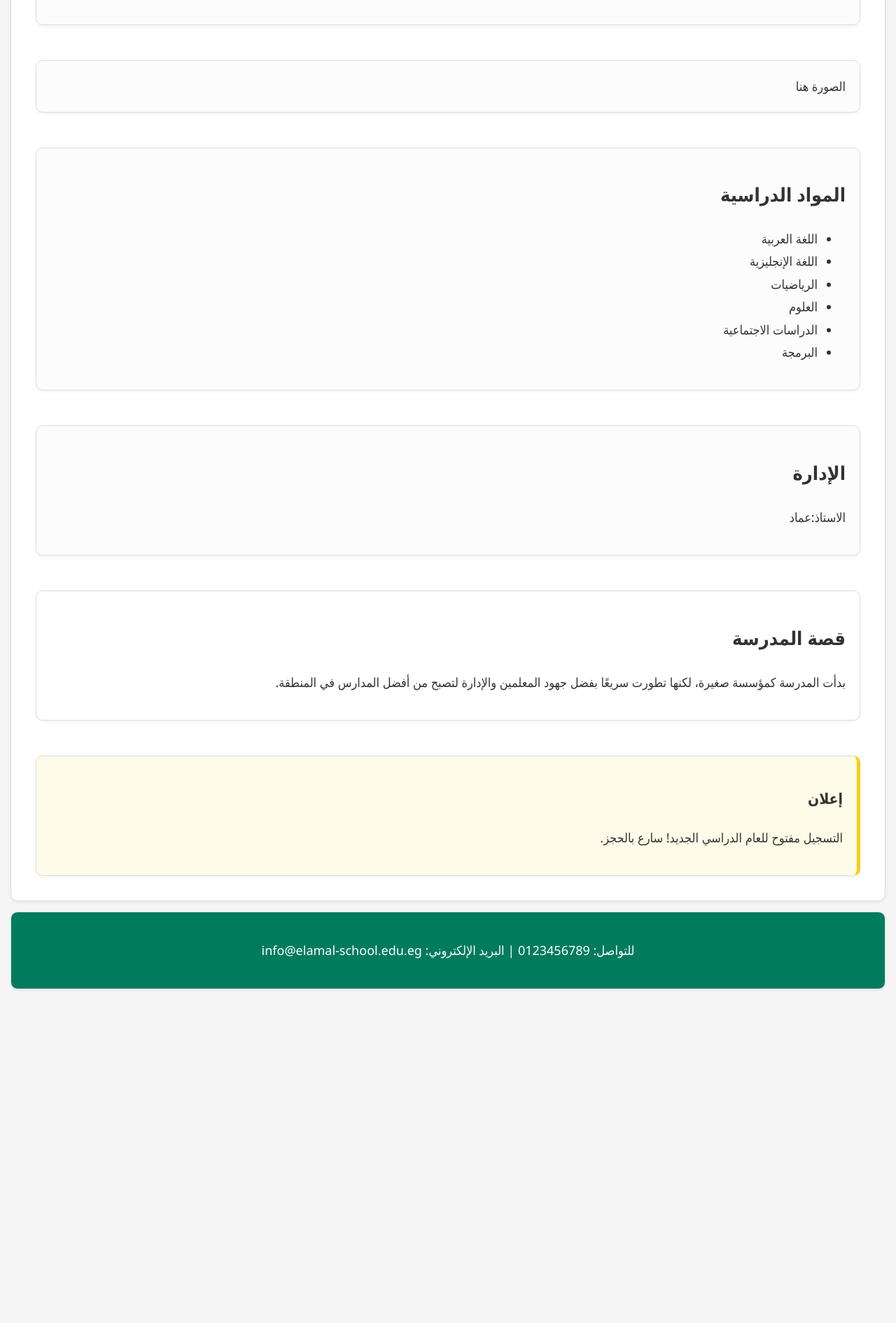
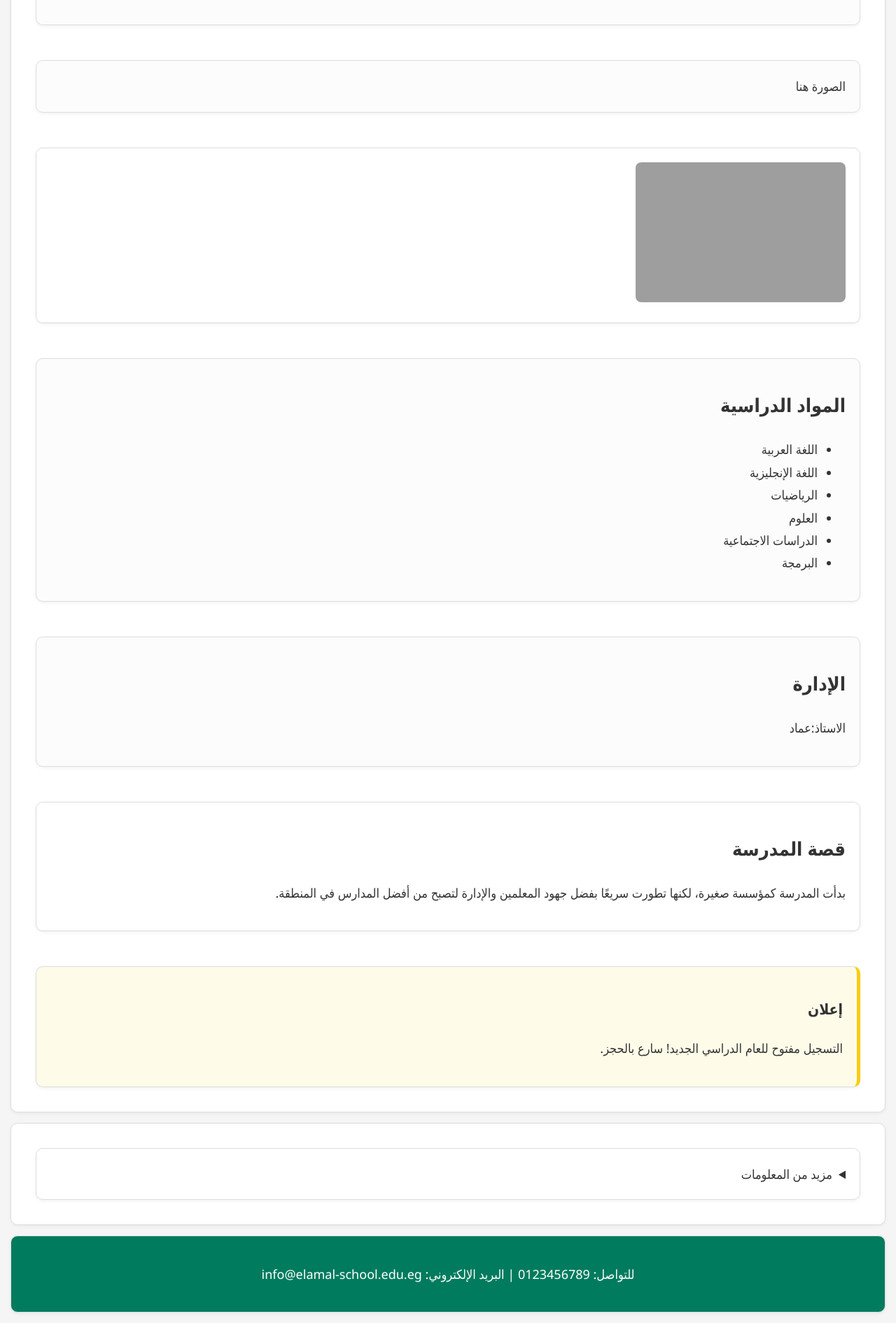
Before and after one commit to yasin-hany-13/new-task, a plain HTML site: page index.html in a window 1280 px wide. Shown: the part 829-2720 px from the top of the page at 70% size. Before the commit the page ends 2258 px from the top, so only its background shows below. Drawn offline with Linux system fonts and the light colour scheme; grey boxes are pictures that could not be loaded.

Commit message:
new change

```diff
--- a/index.html
+++ b/index.html
@@ -118,6 +118,10 @@
         الصورة هنا
       </section>
 
+      <figure>
+        <img src="AMERC.jpg" height="200" width="300">
+      </figure>
+
       <!-- قسم المواد الدراسية -->
       <section id="subjects">
         <h2>المواد الدراسية</h2>
@@ -142,6 +146,7 @@
         <h2>قصة المدرسة</h2>
         <p>بدأت المدرسة كمؤسسة صغيرة، لكنها تطورت سريعًا بفضل جهود المعلمين والإدارة لتصبح من أفضل المدارس في المنطقة.
         </p>
+        <p><time datetime="18-7-2025" يوليو></time></p>
       </article>
 
       <!-- محتوى جانبي -->
@@ -150,10 +155,17 @@
         <p>التسجيل مفتوح للعام الدراسي الجديد! سارع بالحجز.</p>
       </aside>
     </main>
+      <!--تفاصيل قابله للفتح-->
+  <details>
+    <summary>مزيد من المعلومات</summary>
+  </details>
+
+
 
     <!-- تذييل الصفحة -->
     <footer>
       <p>للتواصل: 0123456789 | البريد الإلكتروني: info@elamal-school.edu.eg</p>
     </footer>
+
 </body>
 </html>
```
Also changed, not shown: 1 other file.
